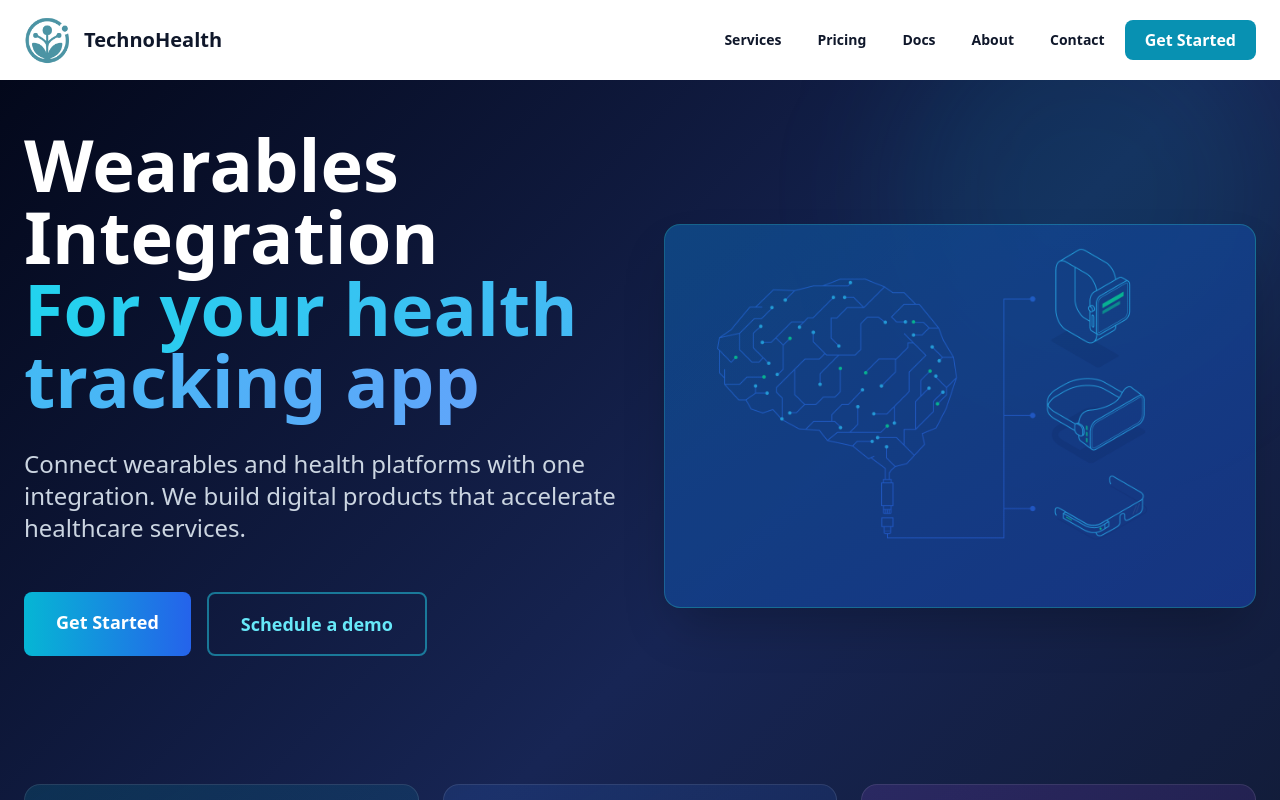
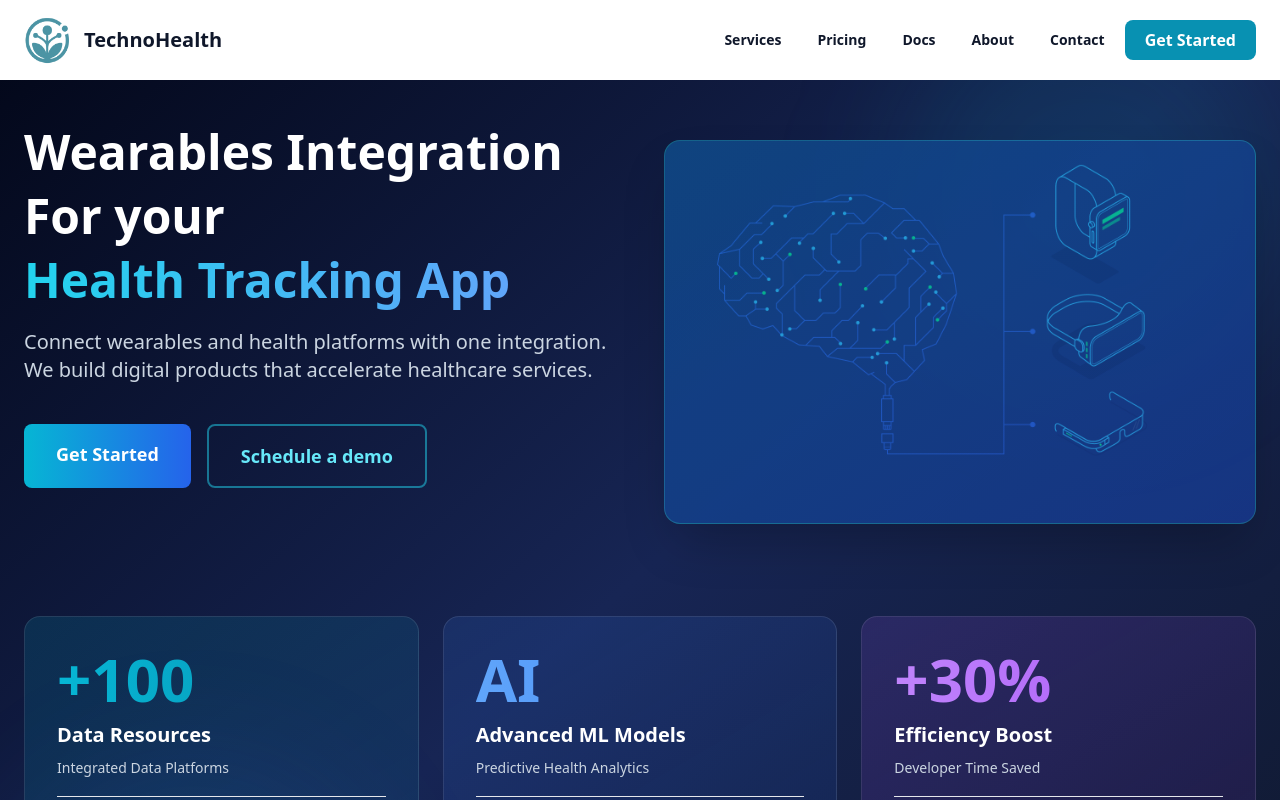
Before and after one commit to melikas/Technohealth, a React (Vite) app: page / in a window 1280 px wide. Shown: the top 800 px of the page. Built offline with nearby package versions, Linux system fonts and the light colour scheme.

Commit message:
hero update

```diff
--- a/src/components/Hero.tsx
+++ b/src/components/Hero.tsx
@@ -36,15 +36,15 @@ export default function Hero() {
         <div className="grid md:grid-cols-2 gap-12 items-center mb-20">
           {/* Left Side - Text */}
           <div>
-            <h1 className="text-6xl md:text-7xl font-bold mb-8 leading-tight">
-              Wearables Integration
-              <br />
+            <h1 className="text-4xl md:text-5xl font-bold mb-6">
+              <div className="mb-4">Wearables Integration</div>
+              <div className="mb-4">For your</div>
               <span className="bg-gradient-to-r from-cyan-400 to-blue-400 bg-clip-text text-transparent">
-              For your health tracking app
+              Health Tracking App
               </span>
             </h1>
 
-            <p className="text-xl md:text-2xl text-slate-300 mb-12 max-w-2xl leading-relaxed">
+            <p className="text-lg md:text-xl text-slate-300 mb-10 max-w-2xl leading-relaxed">
               Connect wearables and health platforms with one integration. We build digital products that accelerate healthcare services.
             </p>
 
```
